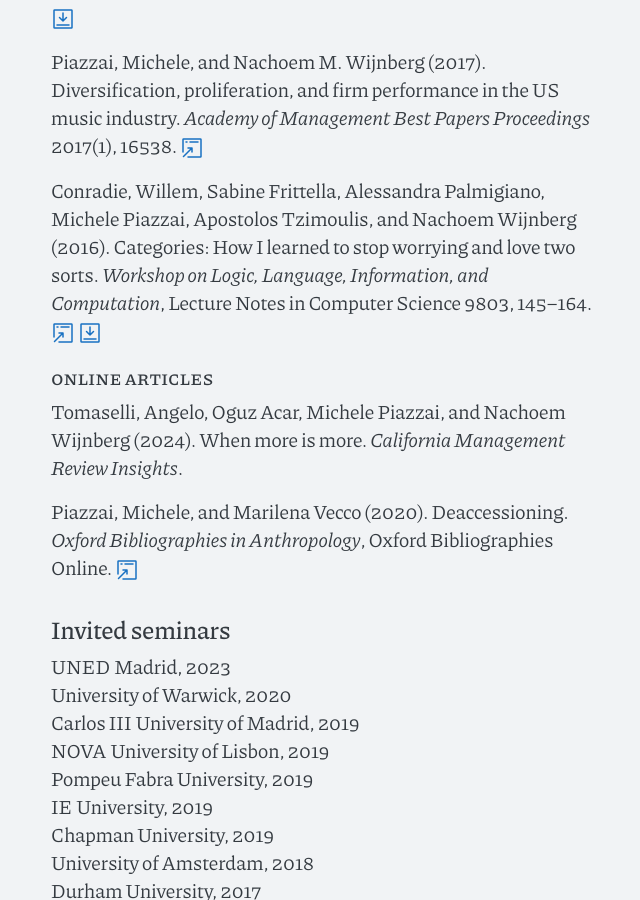
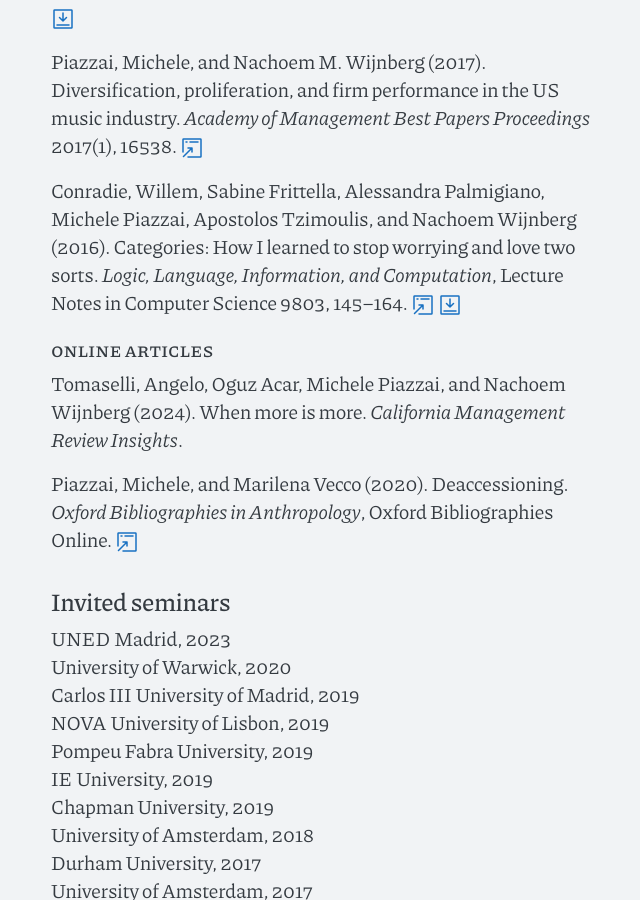
Before and after one commit to piazzai/piazzai.github.io, a Jekyll site: the page built from cv.md, in a window 1280 px wide and 900 px high, scrolled down 2257 px. Shown: the whole window, without its empty margins (316-956 px from the left). Built offline with Jekyll 4.4.1, drawn with Linux system fonts in a browser that asks for light colours.

Commit message:
Fix book title

```diff
--- a/cv.md
+++ b/cv.md
@@ -62,7 +62,7 @@
 
 Piazzai, Michele, and Nachoem M. Wijnberg (2017). Diversification, proliferation, and firm performance in the US music industry. _Academy of Management Best Papers Proceedings_ 2017(1), 16538. {% include iconlink.html href="https://doi.org/10.5465/ambpp.2017.29" icon="svg/open-in-browser.svg" %}
 
-Conradie, Willem, Sabine Frittella, Alessandra Palmigiano, Michele Piazzai, Apostolos Tzimoulis, and Nachoem Wijnberg (2016). Categories: How I learned to stop worrying and love two sorts. _Workshop on Logic, Language, Information, and Computation_, Lecture Notes in Computer Science 9803, 145--164. {% include iconlink.html href="https://doi.org/10.1007/978-3-662-52921-8_10" icon="svg/open-in-browser.svg" -%} {%- include iconlink.html href="https://arxiv.org/pdf/1604.00777.pdf" icon="svg/download-square-outline.svg" %}
+Conradie, Willem, Sabine Frittella, Alessandra Palmigiano, Michele Piazzai, Apostolos Tzimoulis, and Nachoem Wijnberg (2016). Categories: How I learned to stop worrying and love two sorts. _Logic, Language, Information, and Computation_, Lecture Notes in Computer Science 9803, 145--164. {% include iconlink.html href="https://doi.org/10.1007/978-3-662-52921-8_10" icon="svg/open-in-browser.svg" -%} {%- include iconlink.html href="https://arxiv.org/pdf/1604.00777.pdf" icon="svg/download-square-outline.svg" %}
 
 ### Online articles
 
```
